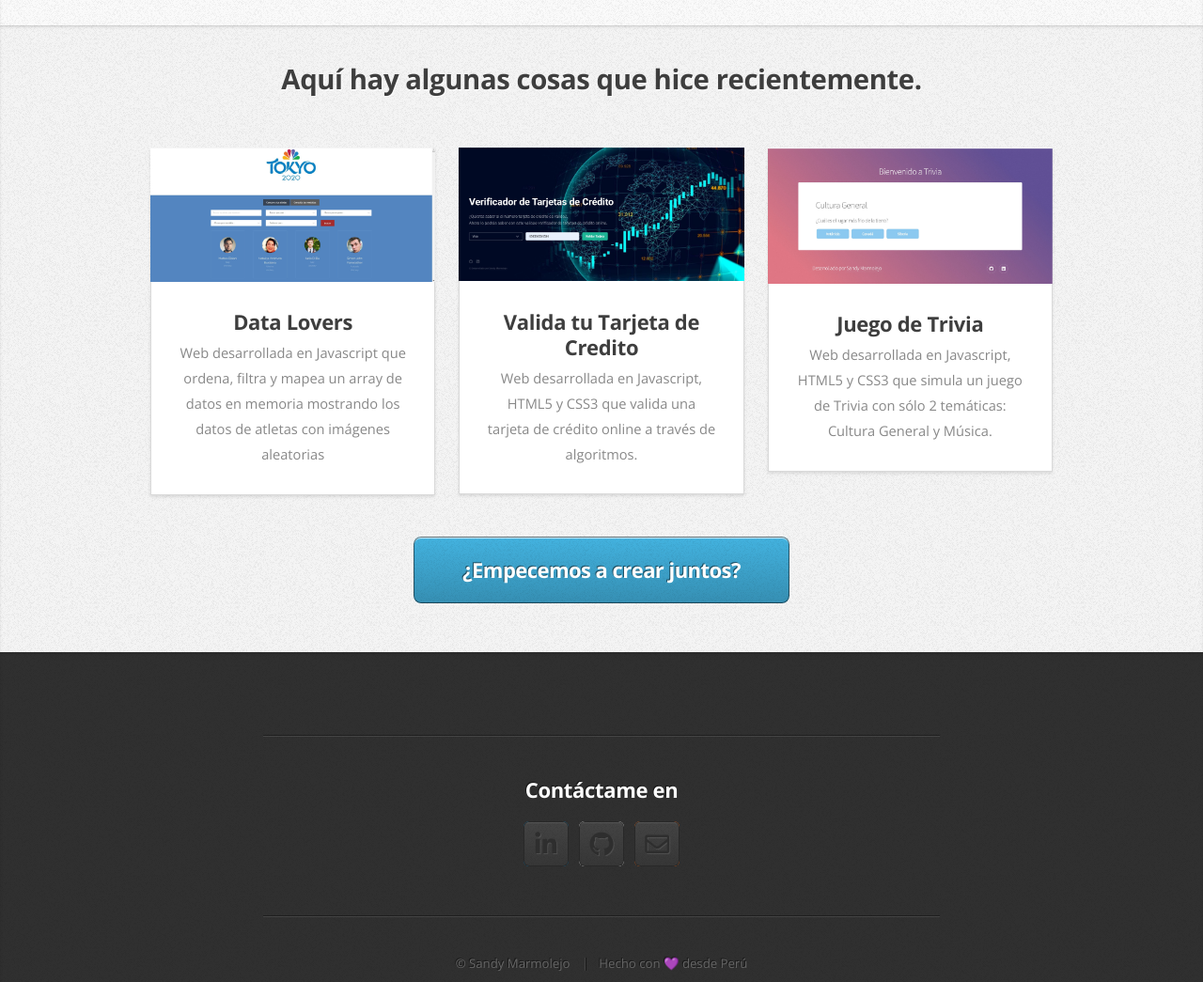
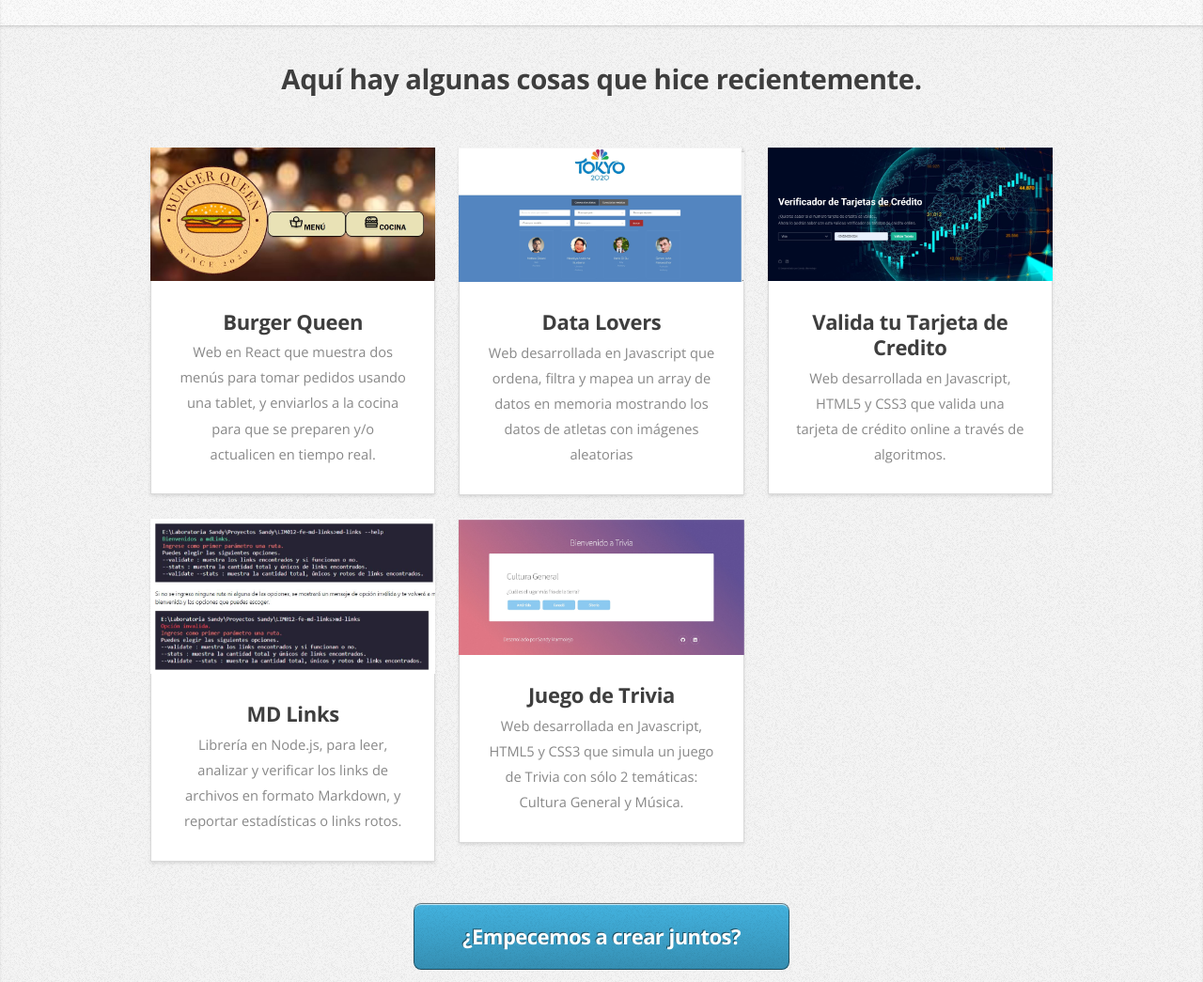
Before and after one commit to SandyMarmolejo/portfolio, a plain HTML site: page index.htm in a window 1280 px wide. Shown: the part 1642-2687 px from the top of the page at 94% size. Drawn offline with nearby package versions, Linux system fonts and the light colour scheme; a script that the page names is missing.

Commit message:
Añadidos más proyectos

```diff
--- a/index.htm
+++ b/index.htm
@@ -18,6 +18,7 @@
 			<li><a href="#work">¿Qué hago?</a></li>
 			<li><a href="#portfolio">Mi portfolio</a></li>
 			<li><a href="#contact">Contáctame</a></li>
+			<li><a href="https://sandymarmolejo.github.io/portfolio/docs/CV-Sandy-Marmolejo.pdf" target="_blank">Mi Curriculum</a></li>
 		</ul>
 	</nav>
 
@@ -129,6 +130,15 @@
 			<div class="row">
 				<div class="col-4 col-6-medium col-12-small">
 					<article class="box style2">
+						<a href="https://lim012-fe-burger-queen.herokuapp.com/" target="_blank"
+							class="image featured"><img src="images/app4.JPG" alt="" /></a>
+						<h3><a href="https://lim012-fe-burger-queen.herokuapp.com/" target="_blank">Burger Queen</a></h3>
+						<p>Web en React que muestra dos menús para tomar pedidos usando una tablet,
+							y enviarlos a la cocina para que se preparen y/o actualicen en tiempo real.</p>
+					</article>
+				</div>
+				<div class="col-4 col-6-medium col-12-small">
+					<article class="box style2">
 						<a href="https://sandymarmolejo.github.io/LIM012-data-lovers/src/" target="_blank"
 							class="image featured"><img src="images/app3.JPG" alt="" /></a>
 						<h3><a href="https://sandymarmolejo.github.io/LIM012-data-lovers/src/" target="_blank">Data
@@ -145,6 +155,15 @@
 								target="_blank">Valida tu Tarjeta de Credito</a></h3>
 						<p>Web desarrollada en Javascript, HTML5 y CSS3 que valida una tarjeta de crédito online a
 							través de algoritmos.</p>
+					</article>
+				</div>
+				<div class="col-4 col-6-medium col-12-small">
+					<article class="box style2">
+						<a href="https://sandymarmolejo.github.io/LIM012-fe-md-links/" target="_blank"
+							class="image featured"><img src="images/app5.JPG" alt="" /></a>
+						<h3><a href="https://sandymarmolejo.github.io/LIM012-fe-md-links/"
+								target="_blank">MD Links</a></h3>
+						<p>Librería en Node.js, para leer, analizar y verificar los links de archivos en formato Markdown, y reportar estadísticas o links rotos.</p>
 					</article>
 				</div>
 				<div class="col-4 col-6-medium col-12-small">
```
Also changed, not shown: images/app4.jpg (added), images/app5.JPG (added).
